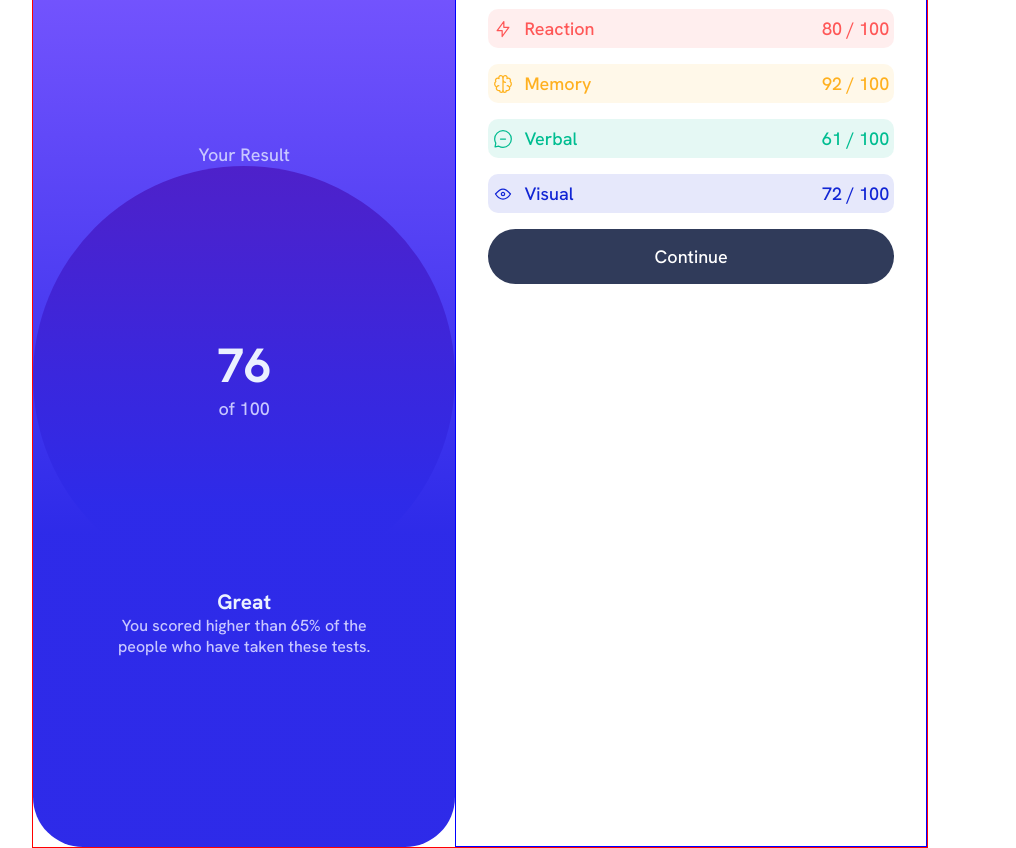
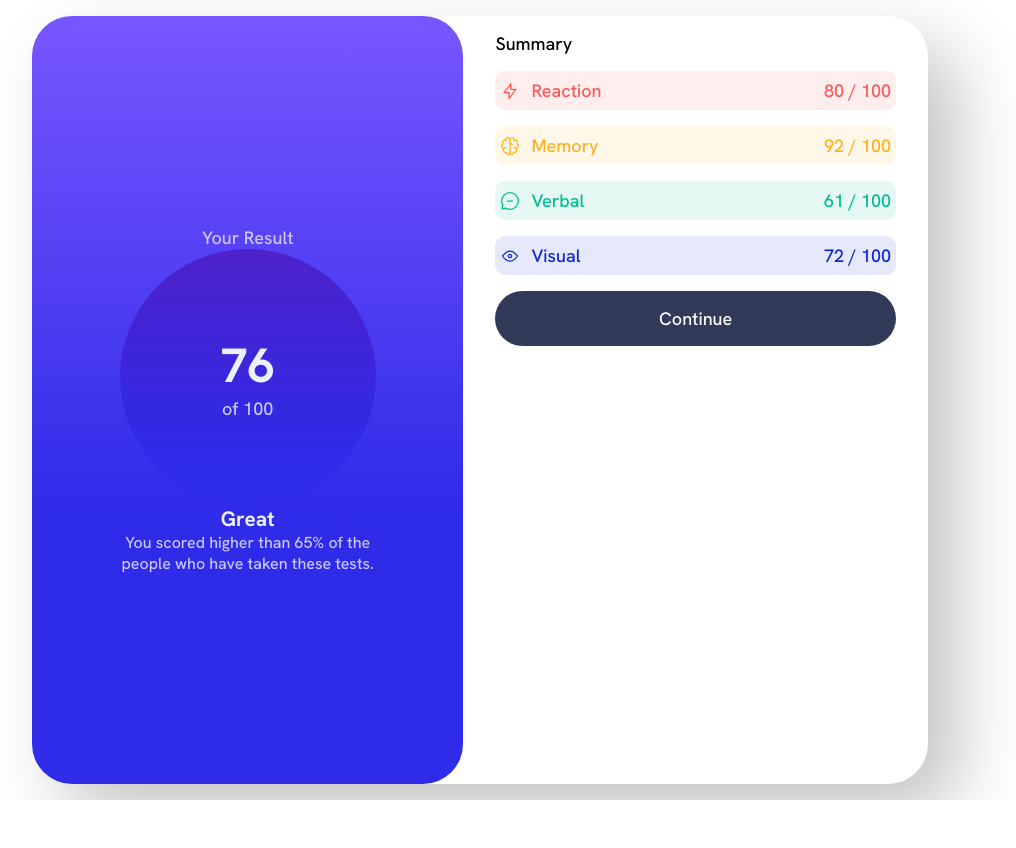
Before and after one commit to UdayPahan/summary-components-, a plain HTML site: page index.html in a window 1280 px wide. Shown: the whole page, without its empty margins (160-1176 px from the left). After the commit the page ends 800 px from the top, so only its background shows below. Drawn offline with Linux system fonts and the light colour scheme.

Commit message:
added box-shadow

```diff
--- a/bottom.css
+++ b/bottom.css
@@ -10,7 +10,7 @@
    .bottomhalf{
       height:100%;
       width:100%;
-      border: 1px solid blue;
+      /* border: 1px solid blue; */
    }
 }
 .bottomhalf div{
--- a/container.css
+++ b/container.css
@@ -1,9 +1,10 @@
 @media (min-width:600px){
    .container{
-      border: 1px solid red;
       width:70vw;
-      height:70vw;
+      height:60vw;
       display:flex;
+      box-shadow: 30px 30px 70px #C4C4C4 ;
+      border-radius:40px;
    }
 
    body{
--- a/top.css
+++ b/top.css
@@ -21,7 +21,9 @@
 
   @media(min-width:600px){
      .top-half{
+        width:100%;
         height:100%;
+        border-radius: 40px;
      }
   }
    .middle{
@@ -47,6 +49,12 @@
       color:var(--Light-lavender);
    }
 
+@media (min-width:600px){
+   .middle{
+      width:20vw;
+      height:20vw;
+   }
+}
  .bottom{
      text-align:center;
      max-width:27ch;
```
